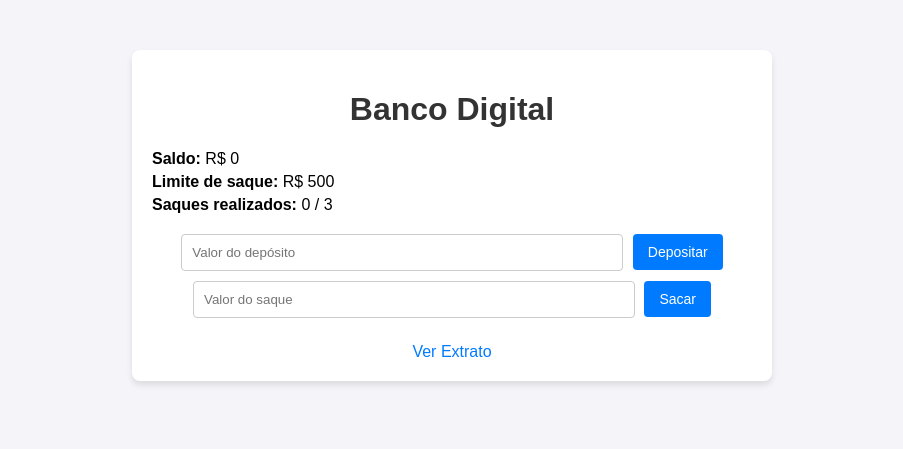
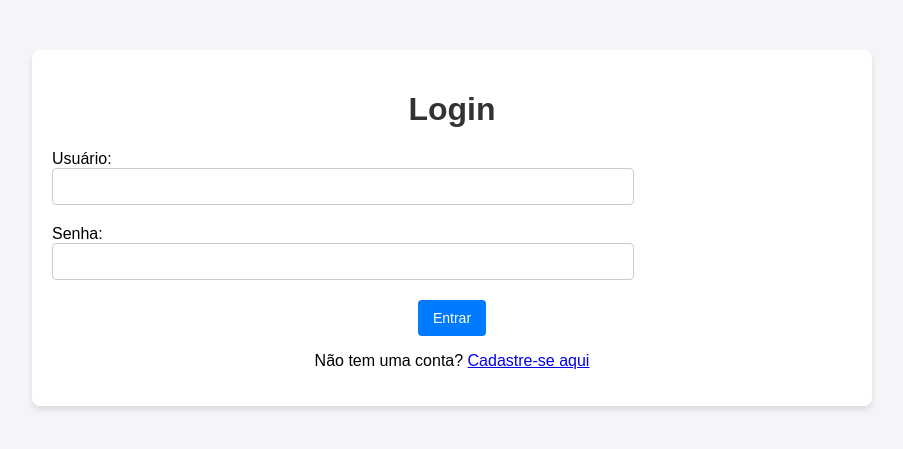
Before and after one commit to mateuszampilibraga/sistema-bancario-python, a Flask app: page / in a window 1280 px wide. Shown: the top 449 px of the page, without its empty margins (188-1091 px from the left). Run offline with Flask 3, Linux system fonts and the light colour scheme.

Commit message:
Implementa login, registro de usuários, criação de contas e ajustes na navegação, incluindo correção no link de "Voltar" para redirecionar corretamente para a página da conta.

```diff
--- a/app.py
+++ b/app.py
@@ -1,16 +1,139 @@
-from flask import Flask, render_template, request, redirect, url_for
+from flask import Flask, render_template, request, redirect, url_for, session
 
 app = Flask(__name__)
+app.secret_key = 'chave_secreta'  # Necessário para usar sessões
 
+# Dados fictícios de usuários
+usuarios = {
+    'user1': {'senha': 'senha1', 'nome': 'João Silva', 'cpf': '123.456.789-00', 'endereco': 'Rua A, 123',
+              'telefone': '999999999', 'email': 'joao@exemplo.com'},
+    'user2': {'senha': 'senha2', 'nome': 'Maria Oliveira', 'cpf': '987.654.321-00', 'endereco': 'Avenida B, 456',
+              'telefone': '988888888', 'email': 'maria@exemplo.com'}
+}
+contas = {
+    'user1': ['Conta Corrente - 12345-6', 'Poupança - 78901-2'],
+    'user2': ['Conta Corrente - 56789-0']
+}
+
+# Variáveis globais da aplicação
 saldo = 0
 limite = 500
 extrato = ""
 numero_saques = 0
 LIMITE_SAQUES = 3
 
+# Função de logout
+@app.route('/logout')
+def logout():
+    session.pop('usuario', None)  # Remove 'usuario' da sessão
+    session.pop('conta', None)    # Remove 'conta' da sessão
+    return redirect(url_for('login'))  # Redireciona para o login
+
 @app.route('/')
+def login():
+    return render_template('login.html')
+
+
+@app.route('/login', methods=['POST'])
+def autenticar():
+    username = request.form['username']
+    password = request.form['password']
+
+    if username in usuarios:
+        if usuarios[username]['senha'] == password:
+            session['usuario'] = username
+            print(session)  # Verifica o conteúdo da sessão
+            return redirect(url_for('selecionar_conta'))
+        else:
+            mensagem = "Senha incorreta. Tente novamente."
+            return render_template('login.html', mensagem=mensagem)
+    else:
+        mensagem = "Usuário não encontrado. Tente novamente."
+        return render_template('login.html', mensagem=mensagem)
+
+
+@app.route('/registrar')
+def registrar():
+    return render_template('registrar.html')
+
+
+@app.route('/cadastrar', methods=['POST'])
+def cadastrar():
+    username = request.form['username']
+    password = request.form['password']
+    nome = request.form['nome']
+    cpf = request.form['cpf']
+    endereco = request.form['endereco']
+    telefone = request.form['telefone']
+    email = request.form['email']
+
+    # Verifica se o usuário já existe
+    if username in usuarios:
+        mensagem = "Nome de usuário já existe. Tente outro."
+        return render_template('registrar.html', mensagem=mensagem)
+
+    # Registra o novo usuário com os dados completos
+    usuarios[username] = {
+        'senha': password,
+        'nome': nome,
+        'cpf': cpf,
+        'endereco': endereco,
+        'telefone': telefone,
+        'email': email
+    }
+    contas[username] = []  # Novo usuário começa sem contas
+    session['usuario'] = username
+    return redirect(url_for('login'))
+
+
+@app.route('/selecionar_conta')
+def selecionar_conta():
+    # Verifica se o usuário está autenticado (sessão ativa)
+
+
+    usuario = session['usuario']  # Acessa o usuário autenticado na sessão
+    lista_contas = contas.get(usuario, [])  # Recupera as contas associadas ao usuário
+    return render_template('selecionar_conta.html', contas=lista_contas)
+
+
+@app.route('/criar_conta', methods=['GET', 'POST'])
+def criar_conta():
+    usuario = session.get('usuario')
+    if not usuario:
+        return redirect(url_for('login'))
+
+    if request.method == 'POST':
+        tipo_conta = request.form['tipo_conta']
+
+        # Gerar número da conta automaticamente
+        numero_conta = f"{usuario[:3].upper()}-{str(len(contas[usuario]) + 1).zfill(4)}"  # Exemplo: "USE-0001"
+
+        # Adicionar a nova conta à lista de contas do usuário
+        nova_conta = f"{tipo_conta} - {numero_conta}"
+        contas[usuario].append(nova_conta)
+
+        mensagem = f"Conta {tipo_conta} criada com sucesso! Número da conta: {numero_conta}"
+        return render_template('selecionar_conta.html', contas=contas[usuario], mensagem=mensagem)
+
+    return render_template('criar_conta.html')
+
+
+@app.route('/conta_selecionada', methods=['POST'])
+def conta_selecionada():
+    session['conta'] = request.form['conta']
+    return redirect(url_for('index'))
+
+
+@app.route('/principal')
 def index():
-    return render_template('index.html', saldo=saldo, limite=limite, numero_saques=numero_saques, LIMITE_SAQUES=LIMITE_SAQUES)
+    conta = session.get('conta')
+    if not conta:
+        return redirect(url_for('selecionar_conta'))
+
+    return render_template('index.html', saldo=saldo, limite=limite,
+                           numero_saques=numero_saques, LIMITE_SAQUES=LIMITE_SAQUES,
+                           conta=conta)
+
 
 @app.route('/depositar', methods=['POST'])
 def depositar():
@@ -24,7 +147,8 @@ def depositar():
     else:
         mensagem = "Operação falhou! O valor informado é inválido."
 
-    return render_template('index.html', saldo=saldo, limite=limite, numero_saques=numero_saques, LIMITE_SAQUES=LIMITE_SAQUES, mensagem=mensagem)
+    return redirect(url_for('index'))
+
 
 @app.route('/sacar', methods=['POST'])
 def sacar():
@@ -45,13 +169,19 @@ def sacar():
         numero_saques += 1
         mensagem = "Saque realizado com sucesso!"
 
-    return render_template('index.html', saldo=saldo, limite=limite, numero_saques=numero_saques, LIMITE_SAQUES=LIMITE_SAQUES, mensagem=mensagem)
+    return redirect(url_for('index'))
+
 
 @app.route('/extrato')
 def ver_extrato():
     global extrato
+    conta = session.get('conta')
+    if not conta:
+        return redirect(url_for('selecionar_conta'))
+
     extrato_exibido = extrato if extrato else "Não foram realizadas movimentações."
-    return render_template('extrato.html', saldo=saldo, extrato=extrato_exibido)
+    return render_template('extrato.html', saldo=saldo, extrato=extrato_exibido, conta=conta)
+
 
 if __name__ == "__main__":
     app.run(debug=True)
--- a/static/styles.css
+++ b/static/styles.css
@@ -6,7 +6,7 @@ body {
 }
 
 .container {
-    max-width: 600px;
+    max-width: 800px;
     margin: 50px auto;
     background: white;
     border-radius: 8px;
@@ -80,3 +80,24 @@ input {
     border-radius: 4px;
     border: 1px solid #ddd;
 }
+
+.radio-group {
+    display: flex;
+    flex-direction: column;
+    align-items: flex-start;
+    gap: 15px;
+    column-width: fit-content;
+    margin-top: 15px;
+}
+
+.radio-group label {
+    display: inline-flex;
+    align-items: flex-start;
+    font-size: 16px;
+    cursor: pointer;
+
+}
+
+.radio-group input[type="radio"] {
+    margin-right: 10px;
+}
--- a/templates/extrato.html
+++ b/templates/extrato.html
@@ -11,7 +11,7 @@
         <h1>Extrato</h1>
         <pre class="extrato">{{ extrato }}</pre>
         <p><strong>Saldo atual:</strong> R$ {{ saldo }}</p>
-        <a href="/" class="link">Voltar</a>
+         <a href="{{ url_for('index') }}" class="link">Voltar</a>
     </div>
 </body>
 </html>
--- a/templates/index.html
+++ b/templates/index.html
@@ -30,6 +30,7 @@
         </form>
 
         <a href="/extrato" class="link">Ver Extrato</a>
+        <p><a href="{{ url_for('logout') }}">Sair</a></p>
     </div>
 </body>
 </html>
--- /dev/null
+++ b/templates/login.html
@@ -0,0 +1,29 @@
+<!DOCTYPE html>
+<html lang="pt-br">
+<head>
+    <meta charset="UTF-8">
+    <title>Login</title>
+    <link rel="stylesheet" href="{{ url_for('static', filename='styles.css') }}">
+</head>
+<body>
+    <div class="container">
+        <h1>Login</h1>
+        <form action="{{ url_for('autenticar') }}" method="POST">
+            <div class="info">
+                <label for="username">Usuário:</label><br>
+                <input type="text" id="username" name="username" required>
+            </div>
+            <div class="info">
+                <label for="password">Senha:</label><br>
+                <input type="password" id="password" name="password" required>
+            </div>
+            <button type="submit" class="button">Entrar</button>
+        </form>
+        {% if mensagem %}
+            <p class="message" style="color: red;">{{ mensagem }}</p>
+        {% endif %}
+
+        <p>Não tem uma conta? <a href="{{ url_for('registrar') }}">Cadastre-se aqui</a></p>
+    </div>
+</body>
+</html>
```
Also changed, not shown: templates/criar_conta.html (added, +30 -0 lines), templates/registrar.html (added, +44 -0 lines), templates/selecionar_conta.html (added, +31 -0 lines).
